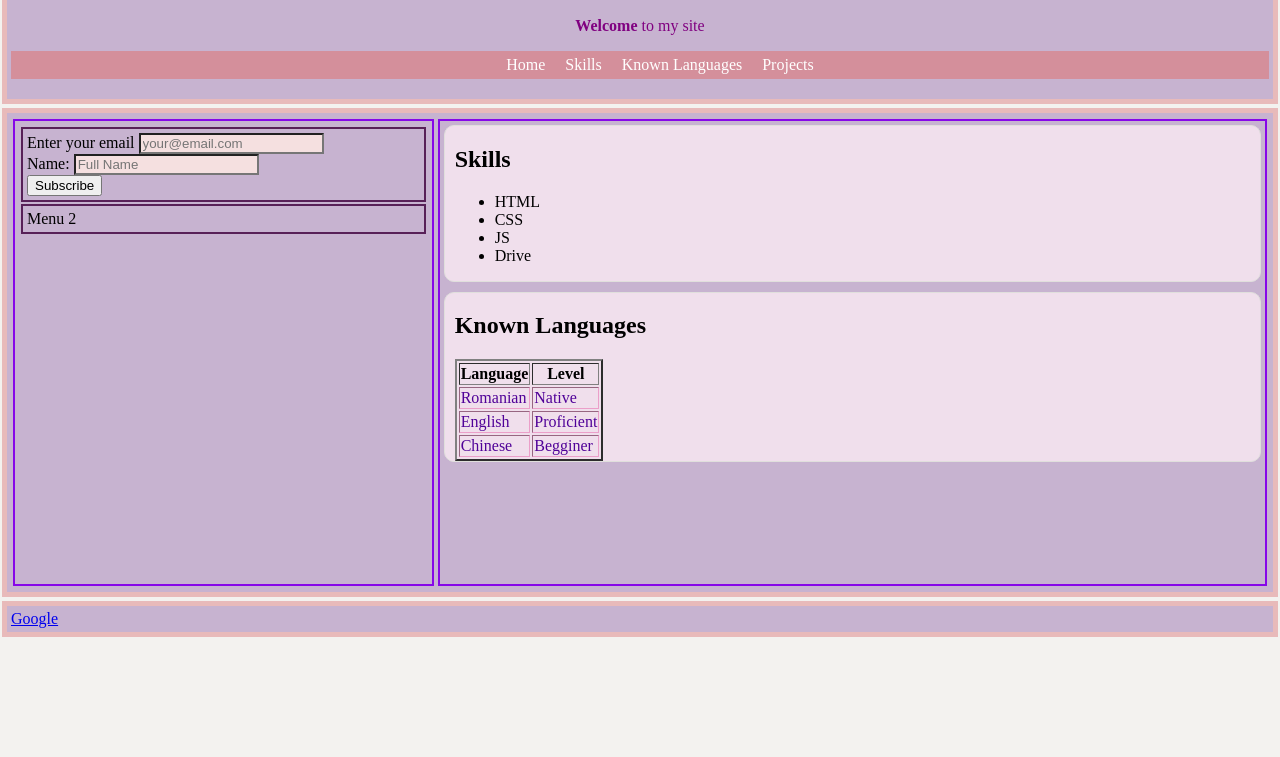
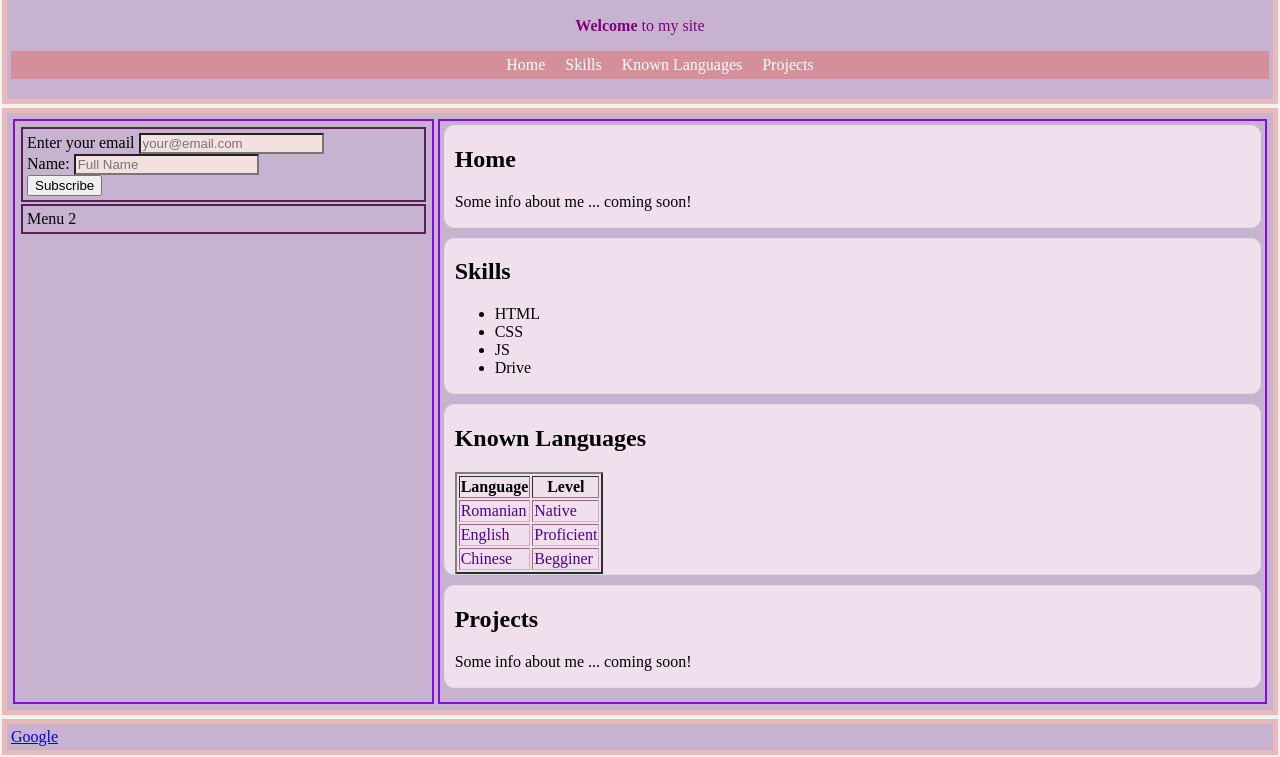
Before and after one commit to alehtt/alehtt.github.io, a plain HTML site: page index.html in a window 1280 px wide. Shown: the part 161-918 px from the top of the page. Before the commit the page ends 800 px from the top, so only its background shows below. Drawn offline with Linux system fonts and the light colour scheme.

Commit message:
display home pae with js

```diff
--- a/index.html
+++ b/index.html
@@ -58,13 +58,18 @@
         <section>Menu 2</section>
       </div>
       <div id="main">
-        <div class="page">
+        <div id="home" class="page">
+          <h2>Home</h2>
+
+          <p>Some info about me ... coming soon!</p>
+        </div>
+        <div id="skills" class="page">
           <h2>Skills</h2>
 
           <ul id="skills-list"></ul>
         </div>
 
-        <div class="page">
+        <div id="languages" class="page">
           <h2>Known Languages</h2>
           <table border="2">
             <tr>
@@ -85,6 +90,11 @@
             </tr>
           </table>
         </div>
+        <div id="projects" class="page">
+          <h2>Projects</h2>
+
+          <p>Some info about me ... coming soon!</p>
+        </div>
       </div>
     </section>
 
--- a/index.js
+++ b/index.js
@@ -9,3 +9,5 @@ for (var i = 0; i < skills.length; i++) {
 }
 
 skillsEl.innerHTML = skillsHTML;
+
+document.getElementById("home").style.display = "block";
```
